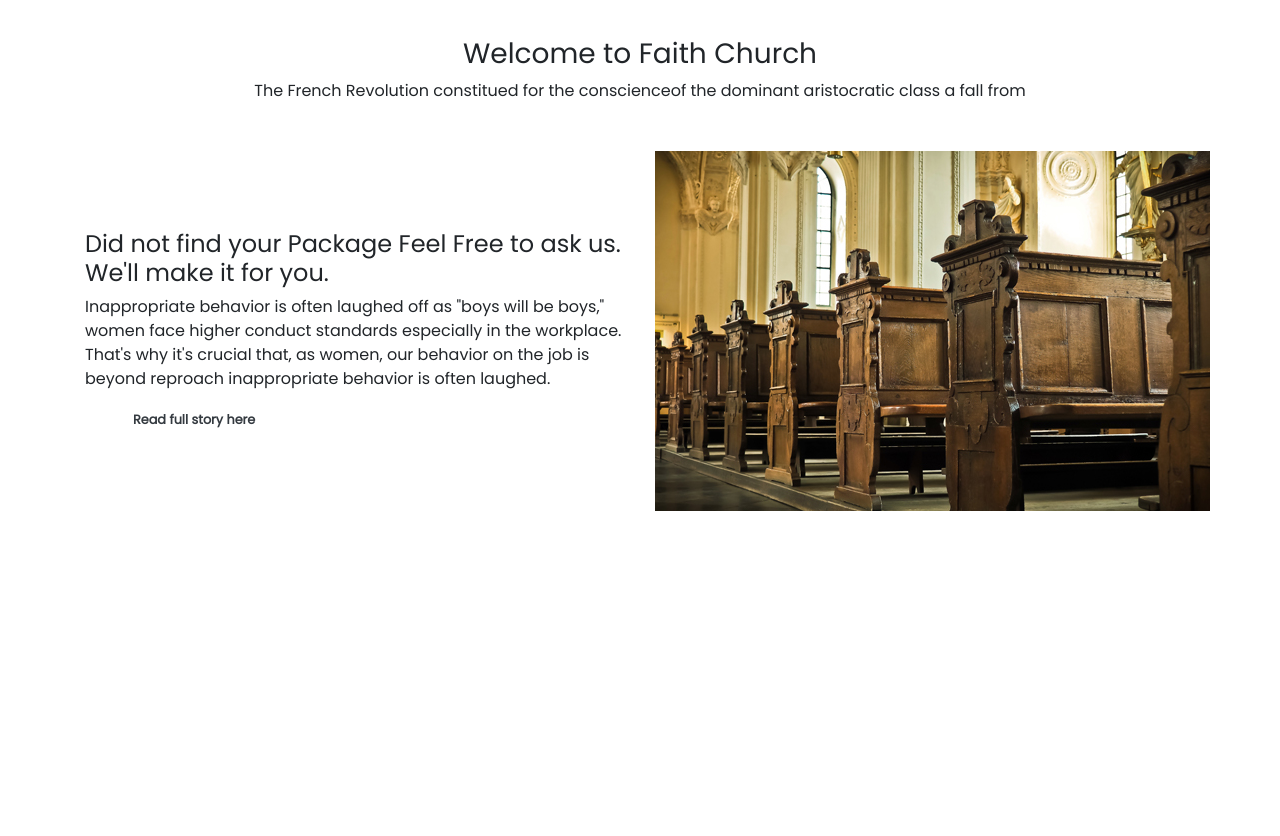
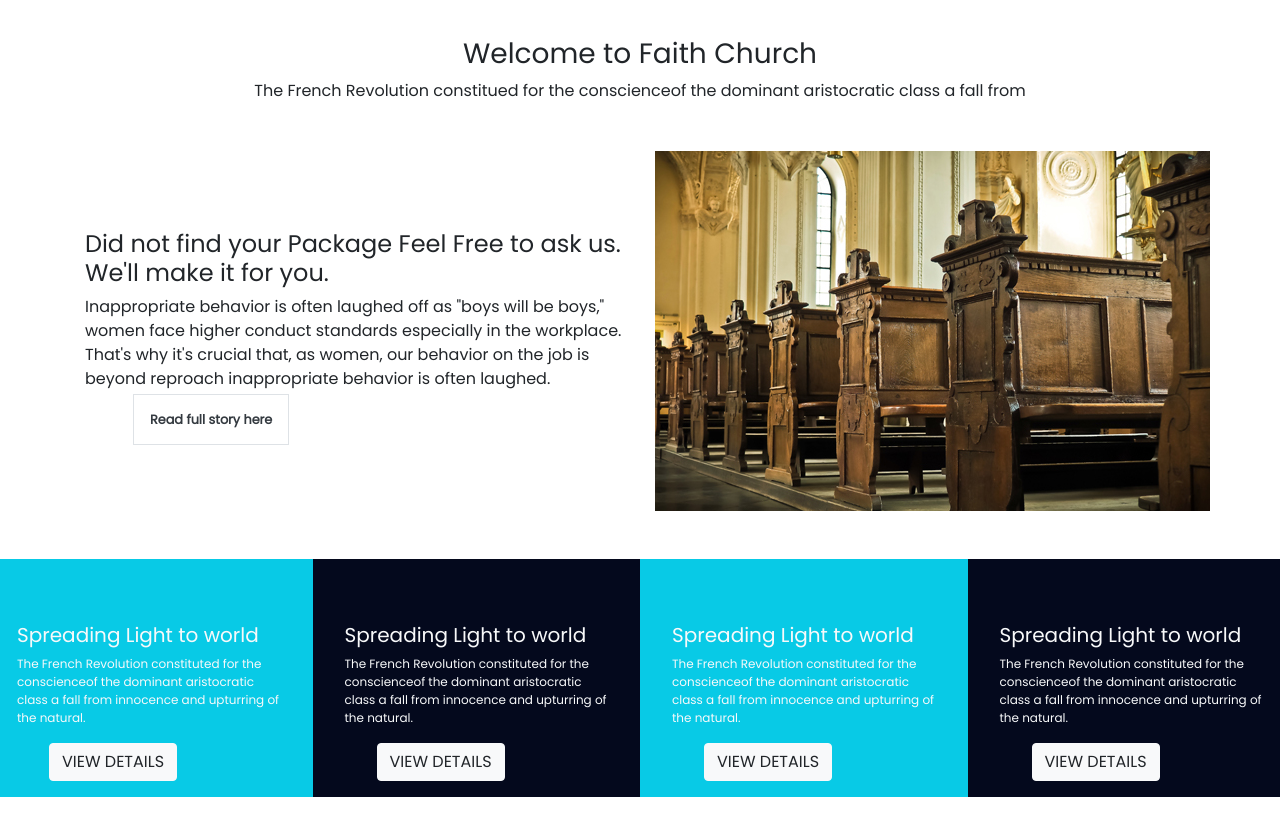
Before and after one commit to anaseightsee/git_fait_exo, a website: page index.html in a window 1280 px wide. Shown: the part 68-904 px from the top of the page. Before the commit the page ends 800 px from the top, so only its background shows below. Drawn offline with nearby package versions, Linux system fonts and the light colour scheme.

Commit message:
section spreading-light done

```diff
--- a/index.html
+++ b/index.html
@@ -45,12 +45,39 @@
             <div class="col-6">
                 <h4>Did not find your Package Feel Free to ask us. We'll make  it for you.</h4>
                 <p>Inappropriate behavior is often laughed off as "boys will be boys," women face higher conduct standards especially in the workplace. That's why it's crucial that, as women, our behavior on the job is beyond reproach inappropriate behavior is often laughed.</p>
-                <a class="text-dark ml-5" href=""><small class="font-weight-bold">Read full story here</small></a>
+                <a class="text-dark ml-5" href=""><small class="font-weight-bold border p-3">Read full story here</small></a>
             </div>
             <div class="col-6"><img src="public/images/about.jpg" alt=""></div>
         </div>
     </section>
 
     <!--SECTION.CONTENT END-->
+
+    <!--SECTION.SPREADING.LIGHT START-->
+<div class="sectionlight">
+    <div class="row my-5 align-items-center text-light">
+        <div class="col-3 p-3 skyblue">
+            <h5 class="px-3 mt-5">Spreading Light to world</h5>
+            <p class="px-3">The French Revolution constituted for the conscienceof the dominant aristocratic class a fall from  innocence and upturring of the natural.</p>
+            <a class="ml-5 btn btn-light" href="">VIEW DETAILS</a>
+        </div>
+        <div class="col-3 p-3 darkblue">
+            <h5 class="px-3 mt-5">Spreading Light to world</h5>
+            <p class="px-3">The French Revolution constituted for the conscienceof the dominant aristocratic class a fall from  innocence and upturring of the natural.</p>
+            <a class="ml-5 btn btn-light" href="">VIEW DETAILS</a>
+        </div>
+        <div class="col-3 p-3 skyblue">
+            <h5 class="px-3 mt-5">Spreading Light to world</h5>
+            <p class="px-3">The French Revolution constituted for the conscienceof the dominant aristocratic class a fall from  innocence and upturring of the natural.</p>
+            <a class="ml-5 btn btn-light" href="">VIEW DETAILS</a>
+        </div>
+        <div class="col-3 p-3 darkblue">
+            <h5 class="px-3 mt-5">Spreading Light to world</h5>
+            <p class="px-3">The French Revolution constituted for the conscienceof the dominant aristocratic class a fall from  innocence and upturring of the natural.</p>
+            <a class="ml-5 btn btn-light" href="">VIEW DETAILS</a>
+        </div>
+    </div>
+</div>
+    <!--SECTION.SPREADING6LIGHT END-->
 </body>
 </html>
--- a/sass/style.sass
+++ b/sass/style.sass
@@ -1,4 +1,6 @@
 $color: #08cae6
+$color2: #04091d
+
 hr
     border-width: 5px
     background-color: $color
@@ -12,3 +14,13 @@ nav ul li img
 
 *
     font-family: Poppins
+
+.skyblue
+    background-color: $color
+.darkblue
+    background-color: $color2
+
+
+
+.sectionlight .row .col-3 p
+    font-size: .75em
```
Also changed, not shown: public/css/style.css, 1 other file.
